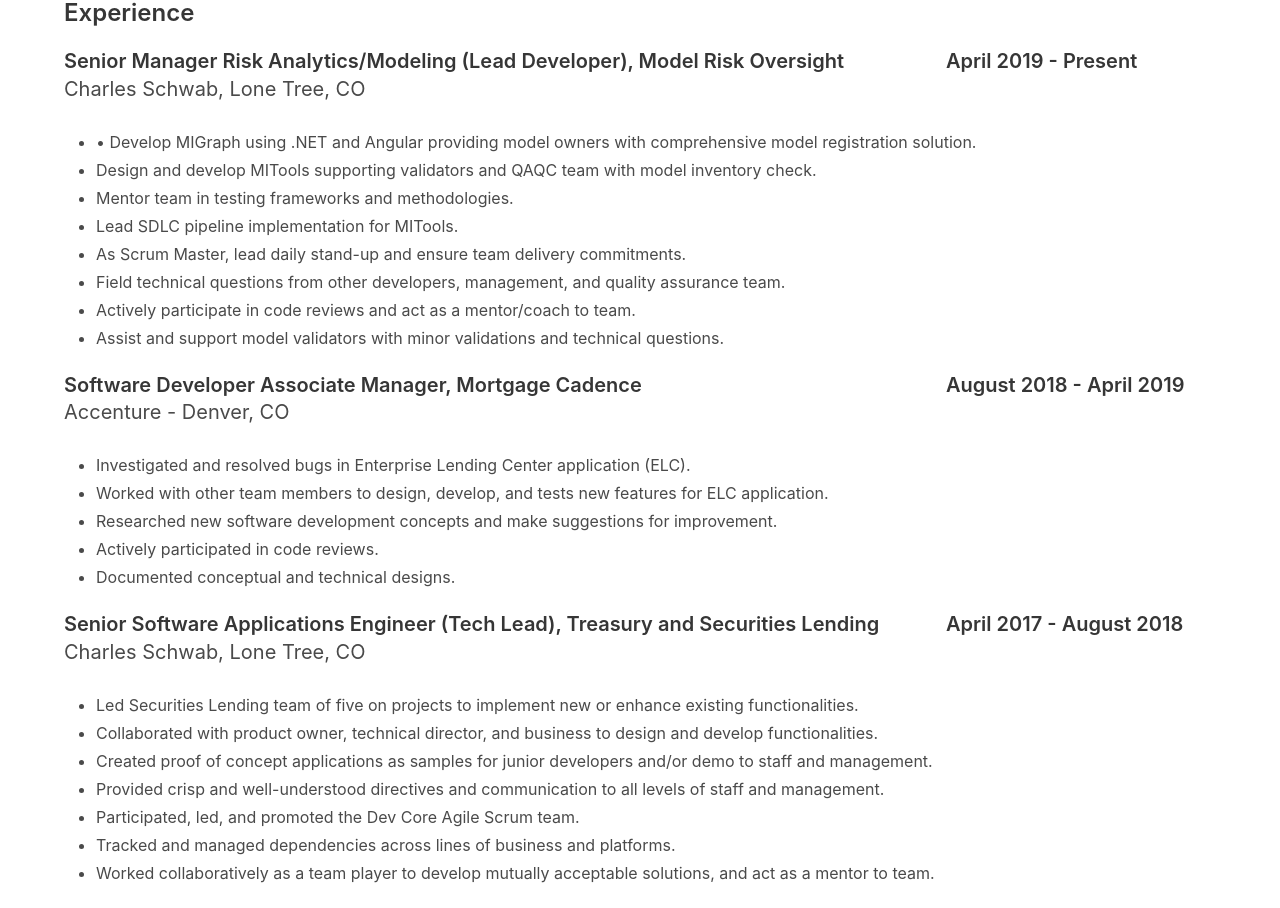
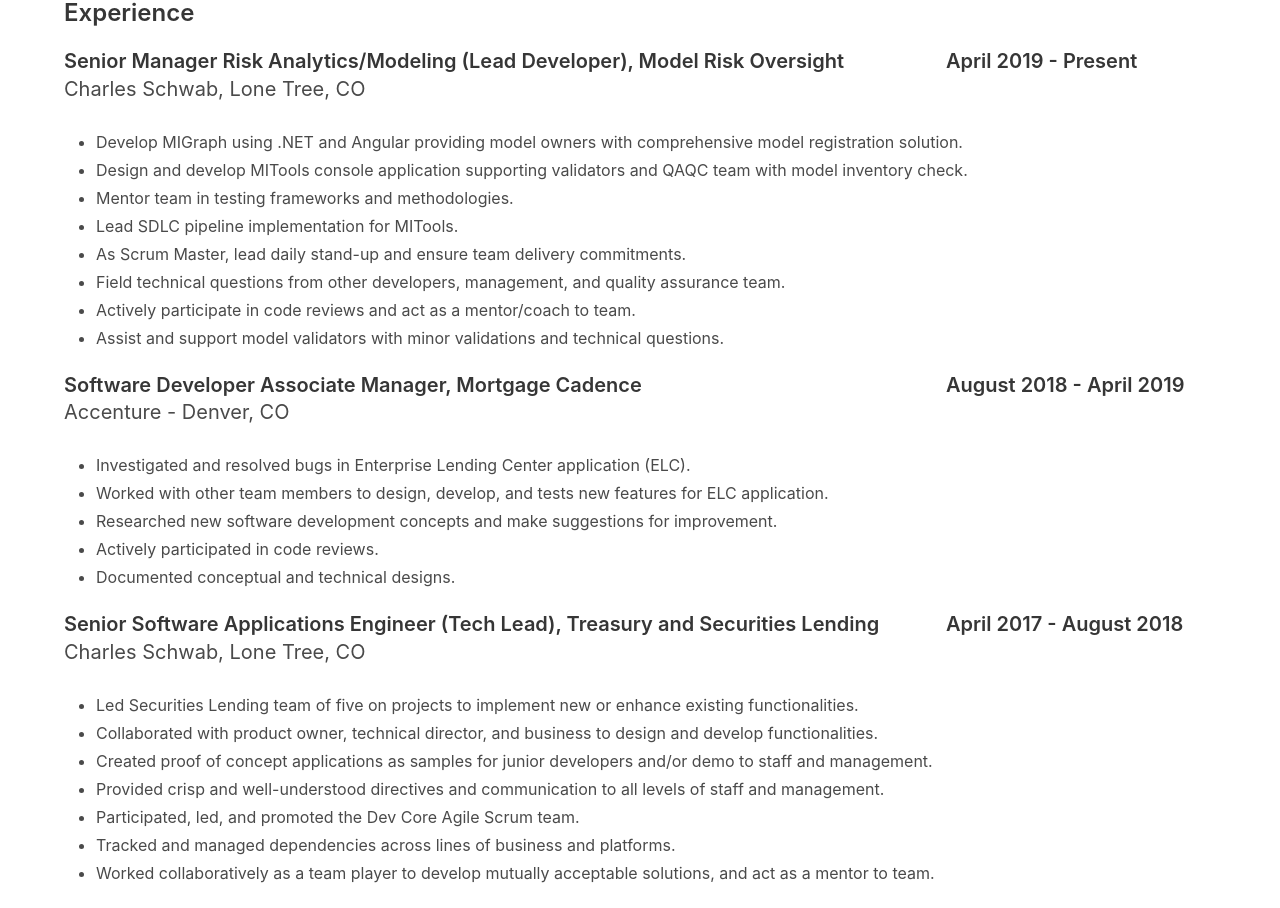
Before and after one commit to hendrang/personal_next, a Next.js app: page /resume in a window 1280 px wide. Shown: the part 839-1747 px from the top of the page. Built offline with nearby package versions, Linux system fonts and the light colour scheme.

Commit message:
Resume update 2

```diff
--- a/src/pages/resume.js
+++ b/src/pages/resume.js
@@ -94,8 +94,8 @@
             </div>
             <div className="content">
               <ul>
-                <li>•	Develop MIGraph using .NET and Angular providing model owners with comprehensive model registration solution.</li>
-                <li>Design and develop MITools supporting validators and QAQC team with model inventory check.</li>
+                <li>Develop MIGraph using .NET and Angular providing model owners with comprehensive model registration solution.</li>
+                <li>Design and develop MITools console application supporting validators and QAQC team with model inventory check.</li>
                 <li>Mentor team in testing frameworks and methodologies.</li>
                 <li>Lead SDLC pipeline implementation for MITools.</li>
                 <li>As Scrum Master, lead daily stand-up and ensure team delivery commitments.</li>
```
Also changed, not shown: 1 other file (tests, documents, lock files or other folders).
